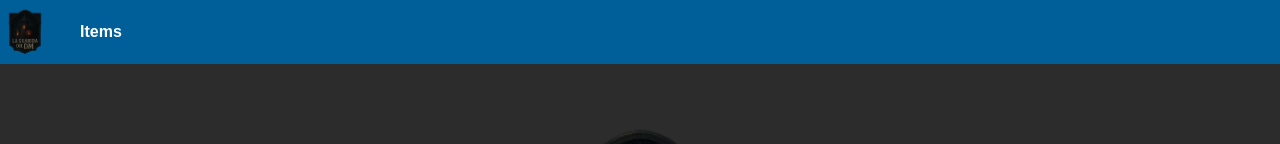
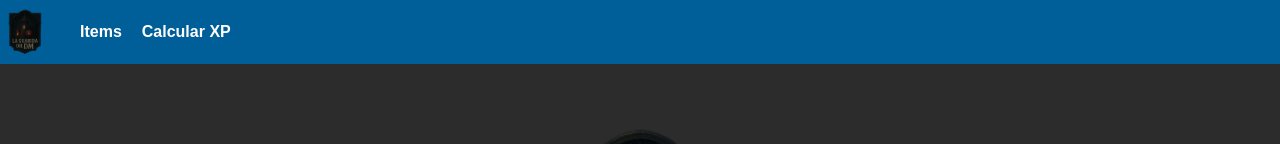
Before and after one commit to GuiraoDax-Con/TFG, a Vue app in the folder frontend/frontend/: page / in a window 1280 px wide. Shown: the top 144 px of the page. Built offline with nearby package versions, Linux system fonts and the light colour scheme.

Commit message:
Arreglos menores. Agegar botones y enlaces para ir a "Calcular XP"

```diff
--- a/frontend/frontend/src/components/HomeComponent.vue
+++ b/frontend/frontend/src/components/HomeComponent.vue
@@ -37,11 +37,18 @@
         console.log('Ir a la tienda');
         alert('Ir a la tienda');
         // Aquí iría la lógica para navegar a la tienda
+        //alert('Ir a la tienda');
+        // Aquí iría la lógica para calcular la XP
+        // Por ejemplo, podrías redirigir a otra página o abrir un modal
+        this.$router.push('/items');
       },
       calcularXP() {
         console.log('Calcular XP');
         alert('Calcular XP');
+        //alert('Calcular XP');
         // Aquí iría la lógica para calcular la XP
+        // Por ejemplo, podrías redirigir a otra página o abrir un modal
+        this.$router.push('/calcular-xp');
       },
     },
   };
--- a/frontend/frontend/src/components/modules/NavbarModule.vue
+++ b/frontend/frontend/src/components/modules/NavbarModule.vue
@@ -5,6 +5,7 @@
       <img :src="logoSrc" alt="Logo de la página" />
     </router-link>
     <router-link to="/items" class="nav-item right">Items</router-link> <!-- Enlace a Items -->
+    <router-link to="/calcular-xp" class="nav-item right">Calcular XP</router-link> <!-- Enlace a CalcularXP -->
   </nav>
 </template>
 
```
